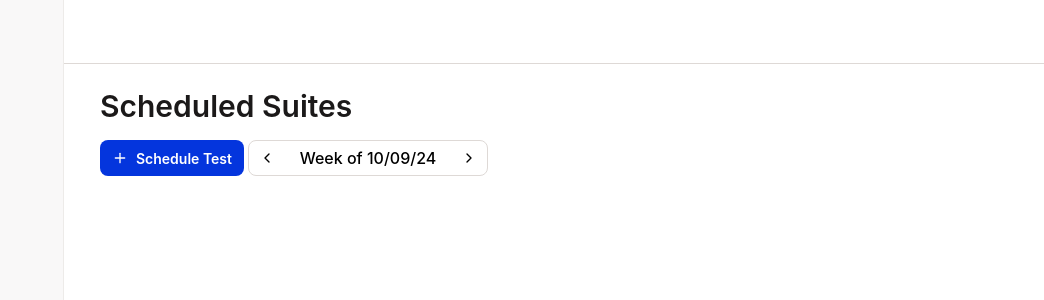
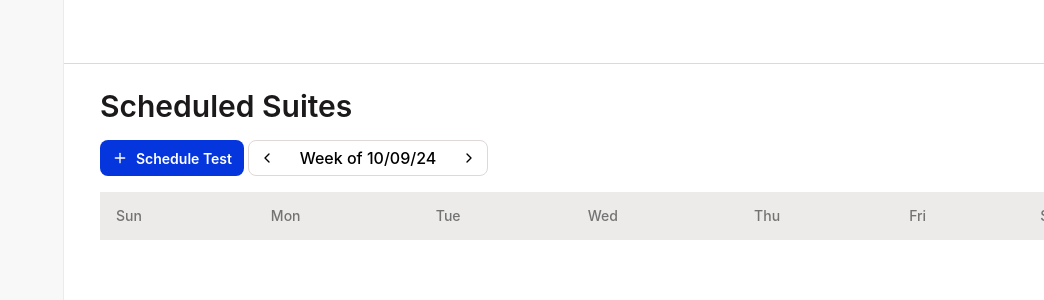
Before and after one commit to Wenxchn/E2E-Scheduler, a Next.js app: page /scheduler in a window 1280 px wide. Shown: the top 300 px of the page, without its empty margins (236-1280 px from the left). Built offline with nearby package versions, Linux system fonts and the light colour scheme; no server answers; the database is empty.

Commit message:
Add: top section of calendar that only shows the days

```diff
--- a/app/scheduler/page.tsx
+++ b/app/scheduler/page.tsx
@@ -7,6 +7,7 @@ import {
   List,
   Plus,
 } from 'lucide-react'
+import WeekPicker from '@/components/weekpicker/weekpicker'
 
 export default async function Countries() {
   const supabase = await createClient()
@@ -23,7 +24,7 @@ export default async function Countries() {
               Scheduled Suites
             </h2>
           </div>
-          <div className="h-[36px] flex justify-between">
+          <div className="h-[36px] flex justify-between mb-[16px]">
             <div className="flex w-[398px] h-[36px] gap-[4px]">
               <Button
                 className="pt-2 pr-3 pb-2 pl-3 text-[14px] rounded-[8px] h-[36px]"
@@ -47,6 +48,9 @@ export default async function Countries() {
               </Button>
             </div>
           </div>
+          <div>
+            <WeekPicker />
+          </div>
         </div>
       </div>
     </div>
--- /dev/null
+++ b/components/ui/table.tsx
@@ -0,0 +1,117 @@
+import * as React from "react"
+
+import { cn } from "@/lib/utils"
+
+const Table = React.forwardRef<
+  HTMLTableElement,
+  React.HTMLAttributes<HTMLTableElement>
+>(({ className, ...props }, ref) => (
+  <div className="relative w-full overflow-auto">
+    <table
+      ref={ref}
+      className={cn("w-full caption-bottom text-sm", className)}
+      {...props}
+    />
+  </div>
+))
+Table.displayName = "Table"
+
+const TableHeader = React.forwardRef<
+  HTMLTableSectionElement,
+  React.HTMLAttributes<HTMLTableSectionElement>
+>(({ className, ...props }, ref) => (
+  <thead ref={ref} className={cn("[&_tr]:border-b", className)} {...props} />
+))
+TableHeader.displayName = "TableHeader"
+
+const TableBody = React.forwardRef<
+  HTMLTableSectionElement,
+  React.HTMLAttributes<HTMLTableSectionElement>
+>(({ className, ...props }, ref) => (
+  <tbody
+    ref={ref}
+    className={cn("[&_tr:last-child]:border-0", className)}
+    {...props}
+  />
+))
+TableBody.displayName = "TableBody"
+
+const TableFooter = React.forwardRef<
+  HTMLTableSectionElement,
+  React.HTMLAttributes<HTMLTableSectionElement>
+>(({ className, ...props }, ref) => (
+  <tfoot
+    ref={ref}
+    className={cn(
+      "border-t bg-muted/50 font-medium [&>tr]:last:border-b-0",
+      className
+    )}
+    {...props}
+  />
+))
+TableFooter.displayName = "TableFooter"
+
+const TableRow = React.forwardRef<
+  HTMLTableRowElement,
+  React.HTMLAttributes<HTMLTableRowElement>
+>(({ className, ...props }, ref) => (
+  <tr
+    ref={ref}
+    className={cn(
+      "border-b transition-colors hover:bg-muted/50 data-[state=selected]:bg-muted",
+      className
+    )}
+    {...props}
+  />
+))
+TableRow.displayName = "TableRow"
+
+const TableHead = React.forwardRef<
+  HTMLTableCellElement,
+  React.ThHTMLAttributes<HTMLTableCellElement>
+>(({ className, ...props }, ref) => (
+  <th
+    ref={ref}
+    className={cn(
+      "h-12 px-4 text-left align-middle font-medium text-muted-foreground [&:has([role=checkbox])]:pr-0",
+      className
+    )}
+    {...props}
+  />
+))
+TableHead.displayName = "TableHead"
+
+const TableCell = React.forwardRef<
+  HTMLTableCellElement,
+  React.TdHTMLAttributes<HTMLTableCellElement>
+>(({ className, ...props }, ref) => (
+  <td
+    ref={ref}
+    className={cn("p-4 align-middle [&:has([role=checkbox])]:pr-0", className)}
+    {...props}
+  />
+))
+TableCell.displayName = "TableCell"
+
+const TableCaption = React.forwardRef<
+  HTMLTableCaptionElement,
+  React.HTMLAttributes<HTMLTableCaptionElement>
+>(({ className, ...props }, ref) => (
+  <caption
+    ref={ref}
+    className={cn("mt-4 text-sm text-muted-foreground", className)}
+    {...props}
+  />
+))
+TableCaption.displayName = "TableCaption"
+
+export {
+  Table,
+  TableHeader,
+  TableBody,
+  TableFooter,
+  TableHead,
+  TableRow,
+  TableCell,
+  TableCaption,
+}
--- /dev/null
+++ b/components/weekpicker/weekpicker.tsx
@@ -0,0 +1,33 @@
+'use client'
+import {
+  Table,
+  TableBody,
+  TableCaption,
+  TableCell,
+  TableHead,
+  TableHeader,
+  TableRow,
+} from '@/components/ui/table'
+
+export default function WeekPicker() {
+  return (
+    <>
+      <Table className="pt-[20px]">
+        <TableHeader>
+          <TableRow className="bg-warmGray-150 hover:bg-warmGray-150">
+            <TableHead className="">Sun</TableHead>
+            <TableHead>Mon</TableHead>
+            <TableHead>Tue</TableHead>
+            <TableHead>Wed</TableHead>
+            <TableHead>Thu</TableHead>
+            <TableHead>Fri</TableHead>
+            <TableHead>Sat</TableHead>
+          </TableRow>
+        </TableHeader>
+        <TableBody>
+          <TableRow></TableRow>
+        </TableBody>
+      </Table>
+    </>
+  )
+}
```
